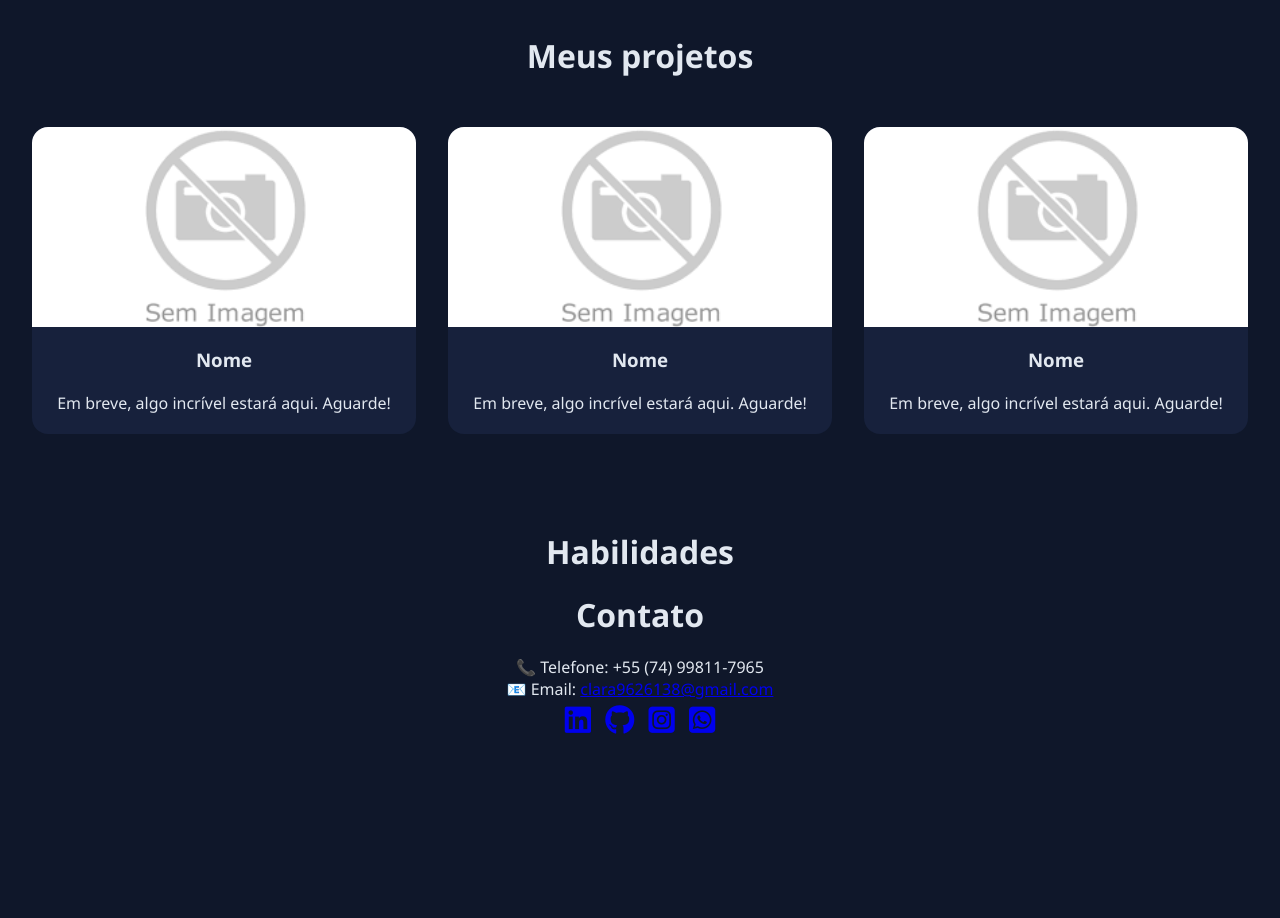
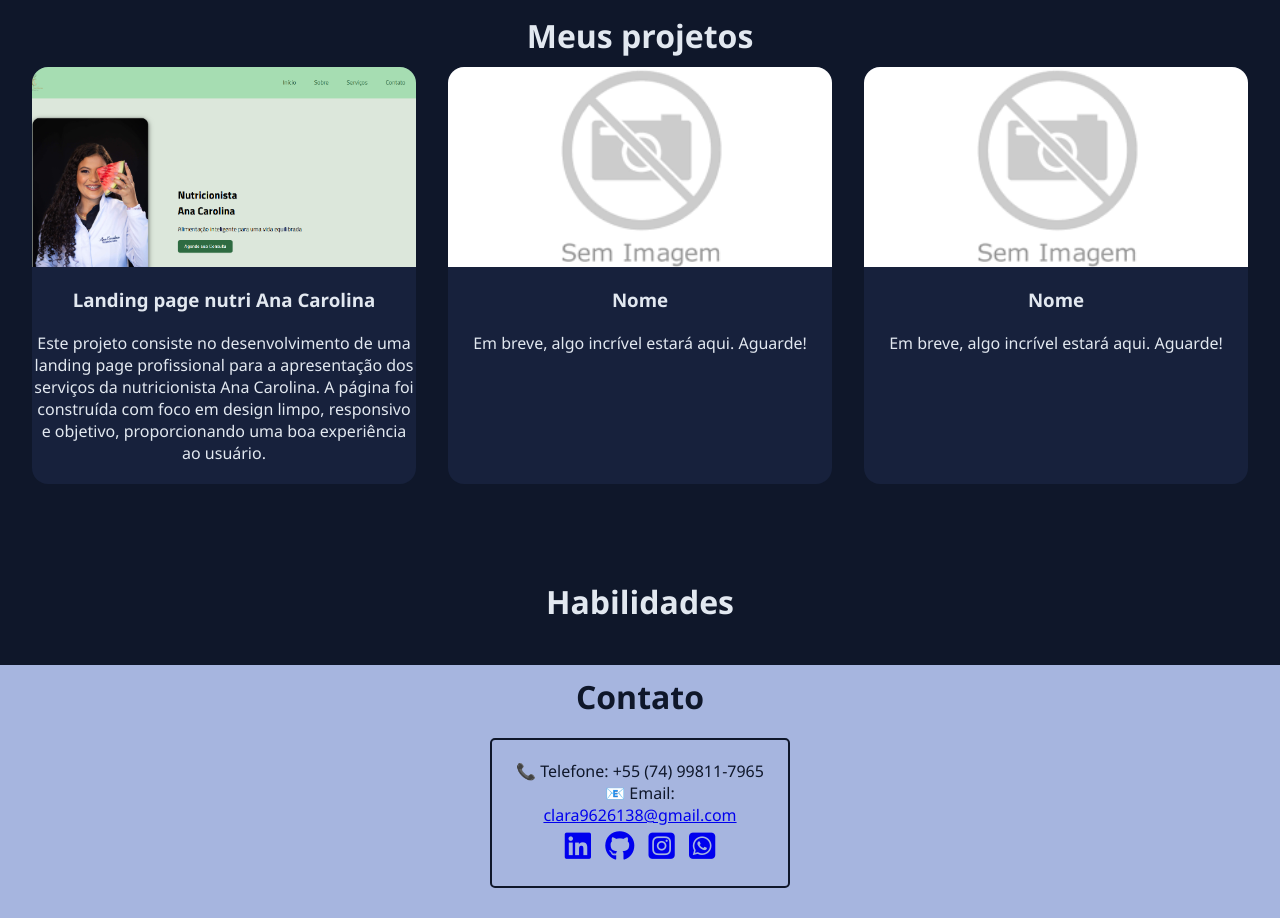
Before and after one commit to Clarasilva123/Meu-Portfolio, a plain HTML site: page index.html in a window 1280 px wide. Shown: the part 1320-2238 px from the top of the page. Before the commit the page ends 2090 px from the top, so only its background shows below. Drawn offline with Linux system fonts and the light colour scheme.

Commit message:
atualizei o portifólio que esta em construção

```diff
--- a/index.html
+++ b/index.html
@@ -31,9 +31,9 @@
             <h2 class="projetos-titulo">Meus projetos</h2>
             <div class="projetos-caixa">
                 <div class="card">
-                <img src="imagens/images (1).png" alt="" class="projeto-imagem">
-                <h3 class="nome-projeto">Nome</h3>
-                <p class="paragrafo-projeto">Em breve, algo incrível estará aqui. Aguarde!</p>
+                <img src="imagens/Screenshot 2025-10-03 195715.png" alt="" class="projeto-imagem">
+                <h3 class="nome-projeto">Landing page nutri Ana Carolina</h3>
+                <p class="paragrafo-projeto">Este projeto consiste no desenvolvimento de uma landing page profissional para a apresentação dos serviços da nutricionista Ana Carolina. A página foi construída com foco em design limpo, responsivo e objetivo, proporcionando uma boa experiência ao usuário.</p>
                 </div>
 
                 <div class="card">
@@ -51,18 +51,23 @@
         </section>
         <section id="habilidades" class="habilidades">
             <h2 class="habilitade-titulo">Habilidades</h2>
-            <div class="logo-habilidade"></div>
+            <div class="logo-habilidade">
+                <img src="imagens/html.png" alt="">
+            </div>
+
 
         </section>
 
         <section class="contato" id="contato">
               <h3 class="contato-titulo">Contato</h3>
+               <div class="borda">
                <p>📞 Telefone: +55 (74) 99811-7965</p>
                <p>📧 Email: <a href="mailto:clara9626138@gmail.com">clara9626138@gmail.com</a></p>
                 <a href="#"><i class="fa-brands fa-linkedin"></i></a>
                <a href="#"><i class="fa-brands fa-github"></i></a>
                <a href="#"><i class="fa-brands fa-square-instagram"></i></a>
                <a href="#"><i class="fa-brands fa-square-whatsapp"></i></a>
+               </div>
         </section>
 </body>
 </html>
--- a/style.css
+++ b/style.css
@@ -41,7 +41,7 @@ body{
      width: 350px;
     box-shadow: 0 0 20px rgba(85, 82, 82, 0.63);
     border-radius: 20px;
-    margin-top: 80px;
+    margin-top: 100px;
 
 }
 .cabecalho{
@@ -87,7 +87,7 @@ h1{
 .projetos-titulo{
     text-align: center;
     font-size: 2em;
-    margin: 50px;
+    margin: 10px;
 }
 
 
@@ -128,20 +128,21 @@ h1{
     font-size: 2em;
 
 }
-.logo-habilidade{
-    font-size: 0px;
-    margin: 10px;
 
 
-}
+
 .contato-titulo{
     font-size: 2em;
     margin: 20px;
+    padding-top: 10px;
 }
 .contato{
     text-align: center;
     padding-bottom: 30px;
     right: 20px;
+   background-color: #a6b5df;
+    color: #0f172a;
+
 
 }
 
@@ -149,3 +150,12 @@ h1{
      font-size: 30px;
      padding: 5px;
 }
+.borda{
+  border: 2px solid #0f172a;
+  border-radius: 5px;
+  width: 300px;
+  margin: 0 auto;
+ padding: 20px;
+
+
+}
```
Also changed, not shown: imagens/Screenshot 2025-10-03 195715.png (added).
